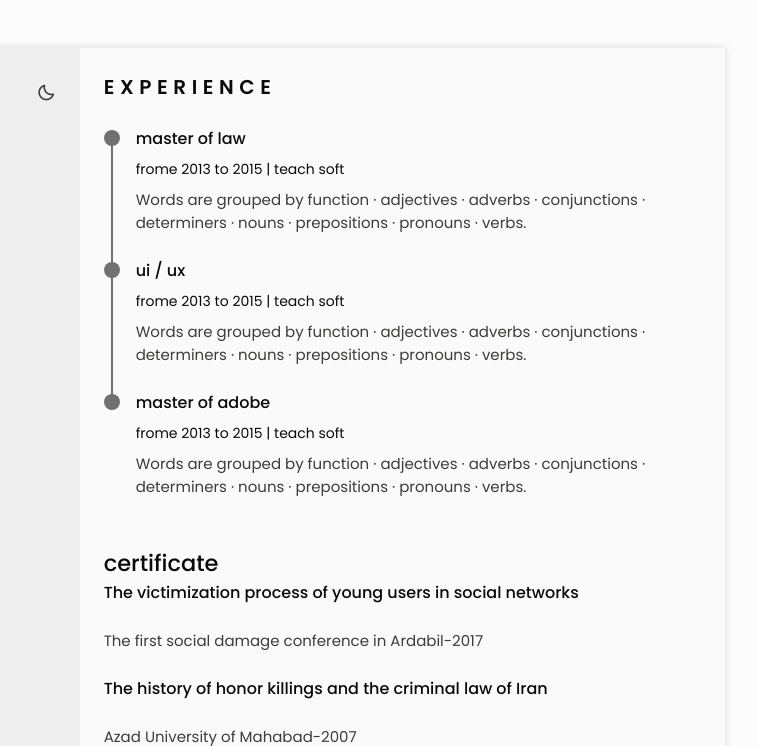
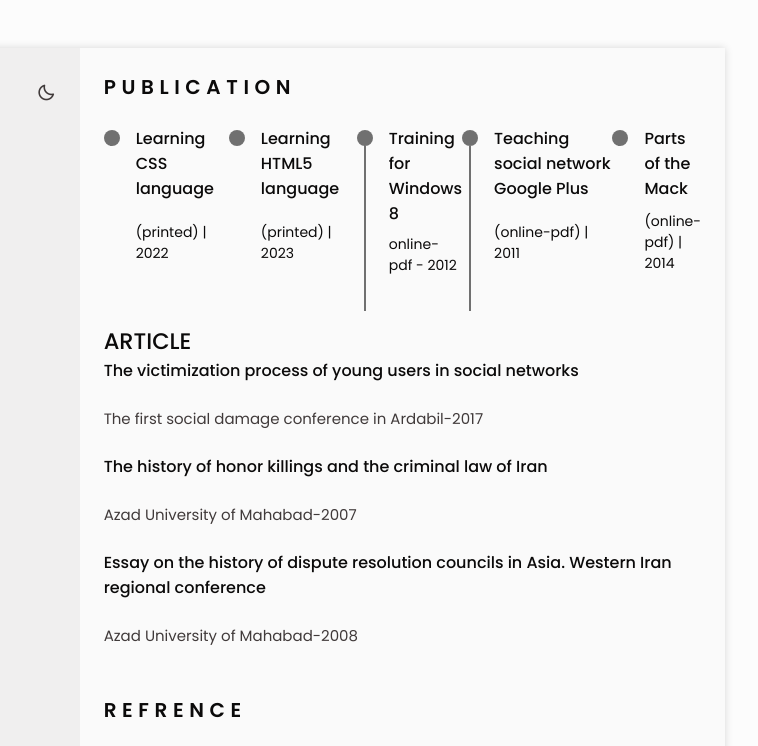
Before and after one commit to javadsajjadi/cv, a plain HTML site: page index.html in a window 1280 px wide. Shown: the top 746 px of the page, 399-1157 px from the left. Drawn offline with nearby package versions, Linux system fonts and the light colour scheme.

Commit message:
Update index.html

```diff
--- a/index.html
+++ b/index.html
@@ -46,14 +46,14 @@
 
 
                             <li class="nav__item">
-                                <a href="#exprience" class="nav__link">
-                                    <i class="bx bx-briefcase-alt nav__icon"></i>Exprience
+                                <a href="#PUBLICATION" class="nav__link">
+                                    <i class="bx bx-briefcase-alt nav__icon"></i>PUBLICATION
                                 </a>
                             </li>
 
                             <li class="nav__item">
                                 <a href="#certificates" class="nav__link">
-                                    <i class="bx bx-award nav__icon"></i>Certificates
+                                    <i class="bx bx-award nav__icon"></i>ARTICLE
                                 </a>
                             </li>
 
@@ -218,11 +218,32 @@ association.</span>
                 </div>
 
                 <div class="resume__right">
-                    <!--========== EXPERIENCE ==========-->
-                    <section class="experience section" id="experience">
-                        <h2 class="section-title">Experience</h2>
+                    <!--========== PUBLICATION ==========-->
+                    <section class="experience section" id="PUBLICATION">
+                        <h2 class="section-title">PUBLICATION</h2>
 
                         <div class="experience__container bd-grid">
+                            <div class="experience__content">
+                                <div class="experience__time">
+                                   <span class="experience__rounder"></span>
+                                   <!-- <span class="experience__line"></span>            -->
+                                </div>
+
+                                <div class="experience__data bd-grid">
+                                    <h3 class="experience__title">Learning CSS language</h3>
+                                    <span class="experience__company">(printed) | 2022</span>
+                                </div>
+                                <div class="experience__content">
+                                <div class="experience__time">
+                                   <span class="experience__rounder"></span>
+                                   <!-- <span class="experience__line"></span>            -->
+                                </div>
+
+                                <div class="experience__data bd-grid">
+                                    <h3 class="experience__title">Learning HTML5 language</h3>
+                                    <span class="experience__company">(printed) | 2023</span>
+                                </div>
+
                             <div class="experience__content">
                                 <div class="experience__time">
                                    <span class="experience__rounder"></span>
@@ -230,11 +251,8 @@ association.</span>
                                 </div>
 
                                 <div class="experience__data bd-grid">
-                                    <h3 class="experience__title">master of law</h3>
-                                    <span class="experience__company">frome 2013 to 2015 | teach soft</span>
-                                    <p class="experience__description">
-                                        Words are grouped by function · adjectives · adverbs · conjunctions · determiners · nouns · prepositions · pronouns · verbs.
-                                    </p>
+                                    <h3 class="experience__title">Training for Windows 8</h3>
+                                    <span class="experience__company">online-pdf - 2012</span>
                                 </div>
                             </div>
 
@@ -245,11 +263,8 @@ association.</span>
                                 </div>
 
                                 <div class="experience__data bd-grid">
-                                    <h3 class="experience__title">ui / ux</h3>
-                                    <span class="experience__company">frome 2013 to 2015 | teach soft</span>
-                                    <p class="experience__description">
-                                        Words are grouped by function · adjectives · adverbs · conjunctions · determiners · nouns · prepositions · pronouns · verbs.
-                                    </p>
+                                    <h3 class="experience__title">Teaching social network Google Plus</h3>
+                                    <span class="experience__company">(online-pdf) | 2011</span>
                                 </div>
                             </div>
 
@@ -260,19 +275,16 @@ association.</span>
                                 </div>
 
                                 <div class="experience__data bd-grid">
-                                    <h3 class="experience__title">master of adobe</h3>
-                                    <span class="experience__company">frome 2013 to 2015 | teach soft</span>
-                                    <p class="experience__description">
-                                        Words are grouped by function · adjectives · adverbs · conjunctions · determiners · nouns · prepositions · pronouns · verbs.
-                                    </p>
+                                    <h3 class="experience__title">Parts of the Mack</h3>
+                                    <span class="experience__company">(online-pdf) | 2014</span>
                                 </div>
                             </div>
                         </div>
                     </section>
 
-                    <!--========== CERTIFICATES ==========-->
+                    <!--========== ARTICLE ==========-->
                     <section class="certificate section" id="certificates">
-                        <h2 class="certificate-title">certificate</h2>
+                        <h2 class="certificate-title">ARTICLE</h2>
 
                         <div class="certificate__container bd-grid">
                             <div class="certificate__content">
```
